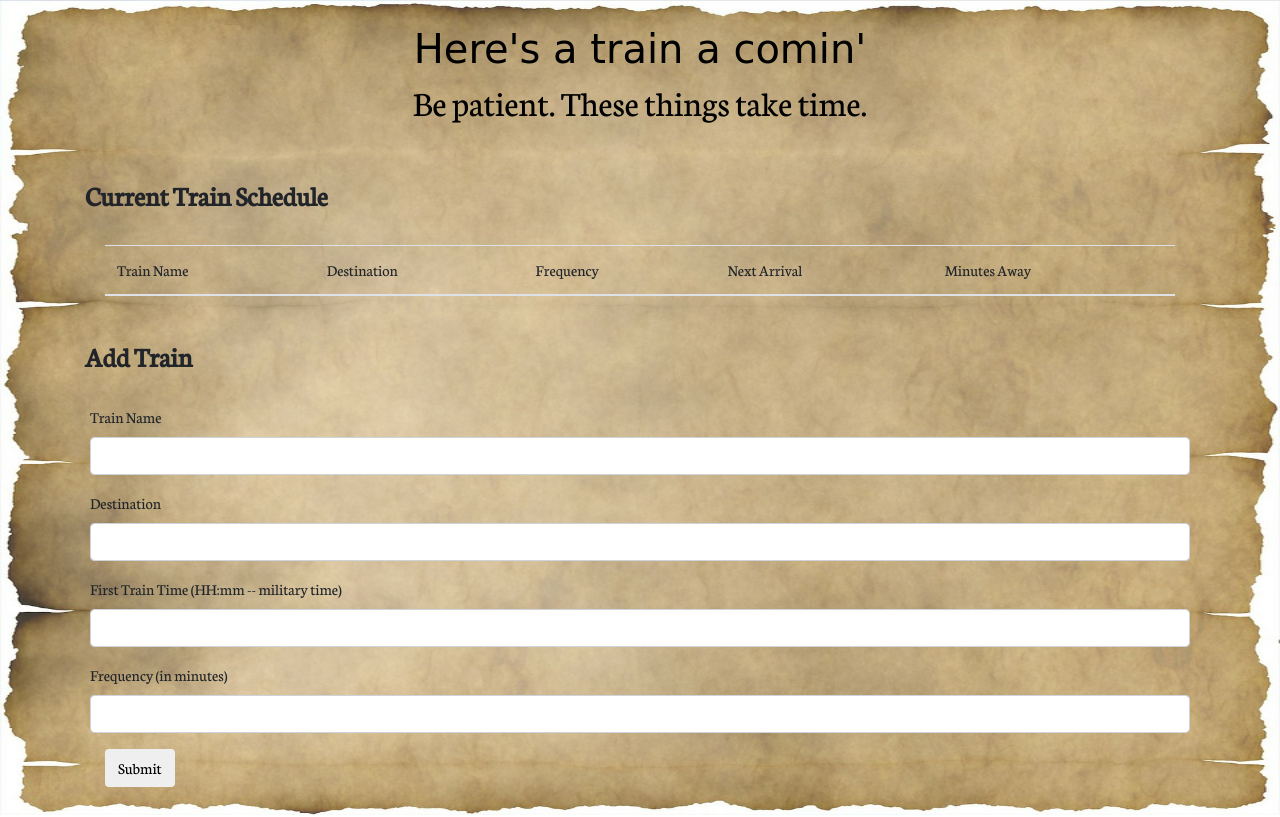
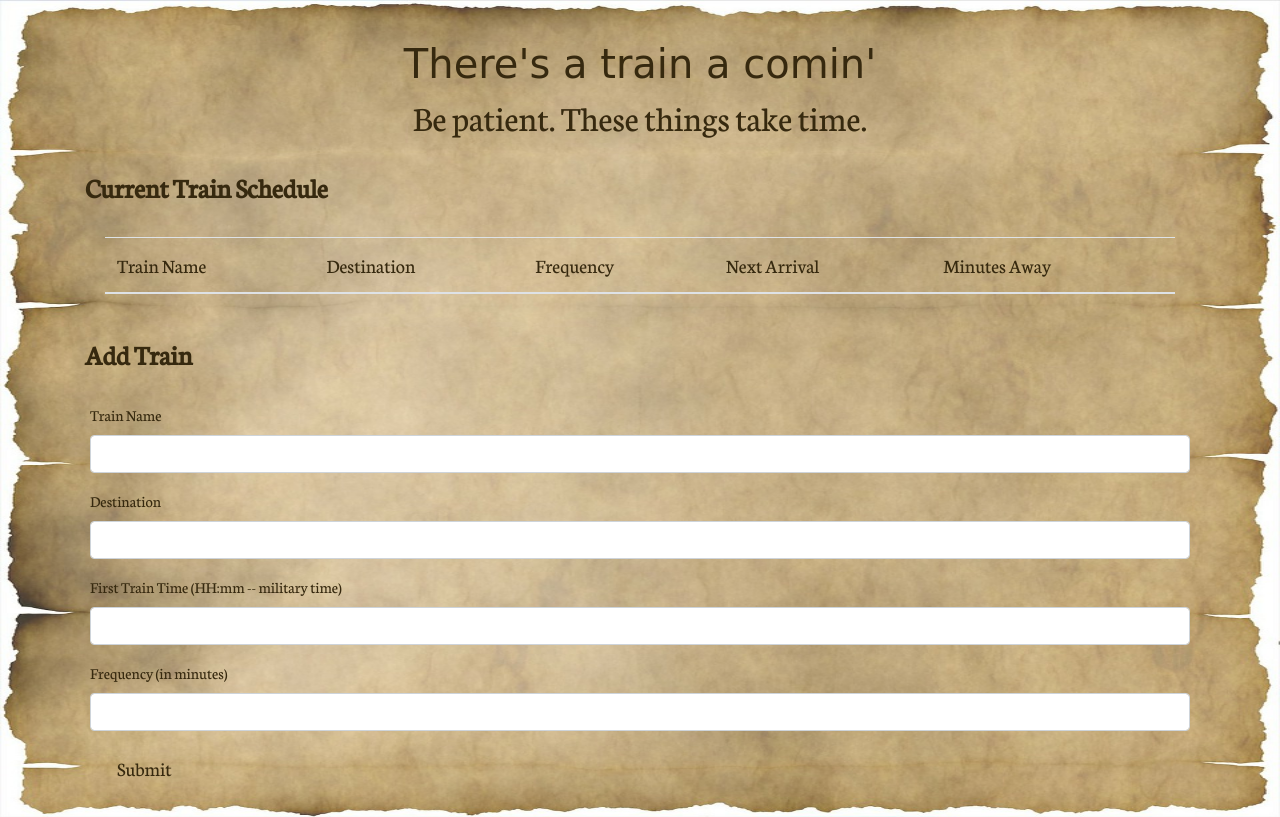
Before and after one commit to jameskendallbruce/Train-Time, a plain HTML site: page index.html in a window 1280 px wide. Drawn offline with nearby package versions, Linux system fonts and the light colour scheme; no server answers; a web font is replaced by a local one.

Commit message:
touch ups

```diff
--- a/assets/css/style.css
+++ b/assets/css/style.css
@@ -1,12 +1,14 @@
 body {
     background: url(../images/parchment.jpg);
+    background-repeat: no-repeat;
     background-size: 100% 100%;
-    font-family: 'Neuton', serif
+    font-family: 'Neuton', serif;
+    color: rgb(54, 41, 15)
 }
 
 .jumbotron {
-    padding-top: 25px;
-    padding-bottom: 15px;
+    padding-top: 40px;
+    padding-bottom: 0;
 }
 
 #title {
@@ -18,6 +20,10 @@ body {
     font-size: 36px;
 }
 
+#table-head{
+    font-size: 20px;
+}
+
 .blank {
     border: none;
     background: none;
@@ -26,3 +32,10 @@ body {
 .form-control {
     background: rgba (110, 103, 64, 0.5);
 }
+
+.btn {
+    font-size: 20px;
+    background: none;
+    border: none;
+    color: rgb(54, 41, 15)
+}
--- a/index.html
+++ b/index.html
@@ -33,9 +33,9 @@
 
     <!-- Jumbotron -->
 
-    <div class="jumbotron" style="background: none; color: black">
+    <div class="jumbotron" style="background: none;">
 
-      <h1 class="text-center" id="title">Here's a train a comin'</h1>
+      <h1 class="text-center" id="title">There's a train a comin'</h1>
 
       <h3 class="text-center" id="subtitle">Be patient. These things take time.</h3>
 
@@ -50,7 +50,7 @@
 
           <div class="card-heading">
 
-            <h3 class="card-title"><strong>Current Train Schedule</strong></h3>
+            <h3 class="card-title mx-auto"><strong>Current Train Schedule</strong></h3>
 
           </div>
 
@@ -63,7 +63,7 @@
 
               <thead>
 
-                <tr>
+                <tr id="table-head">
 
                   <th>Train Name</th>
 
```
